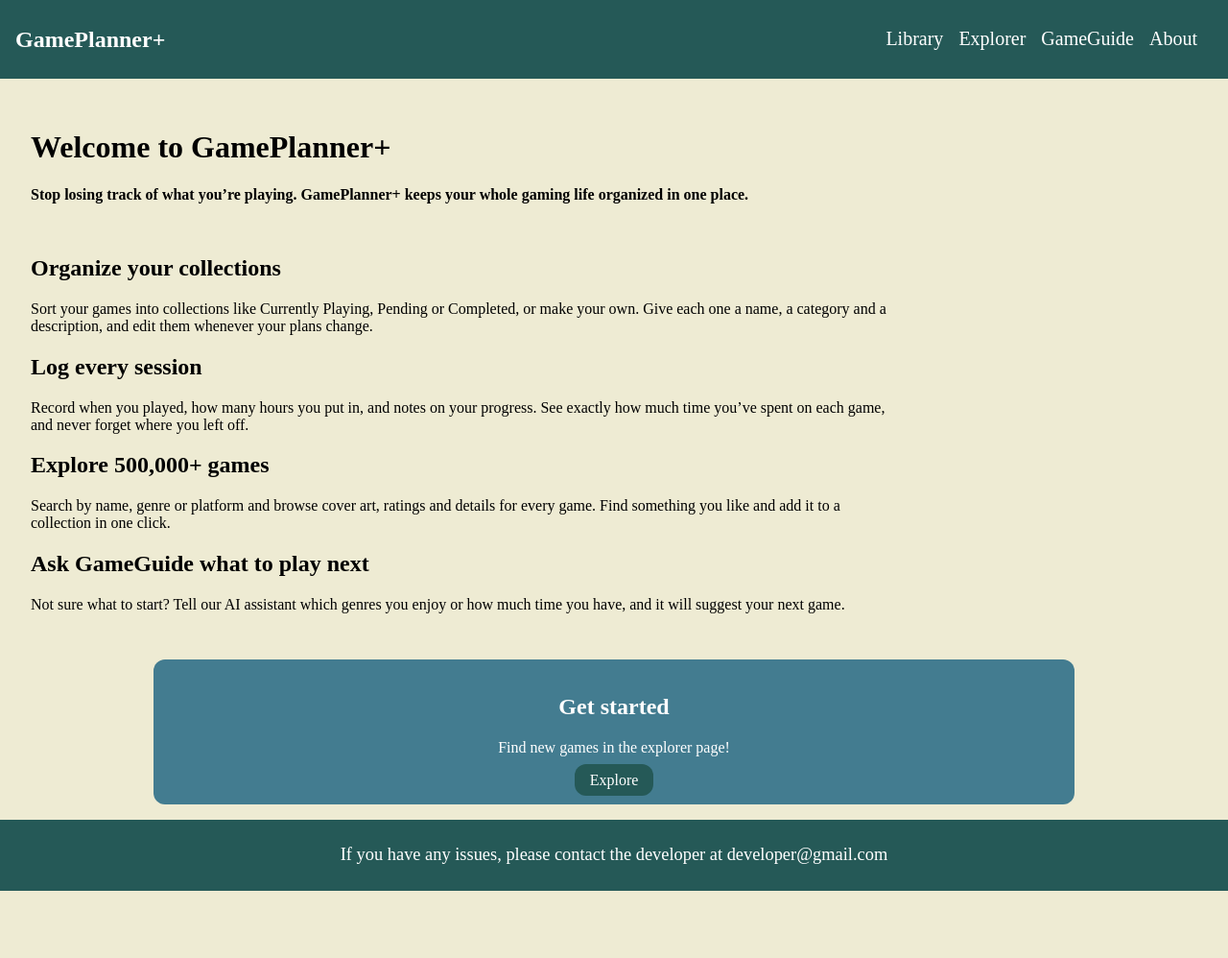
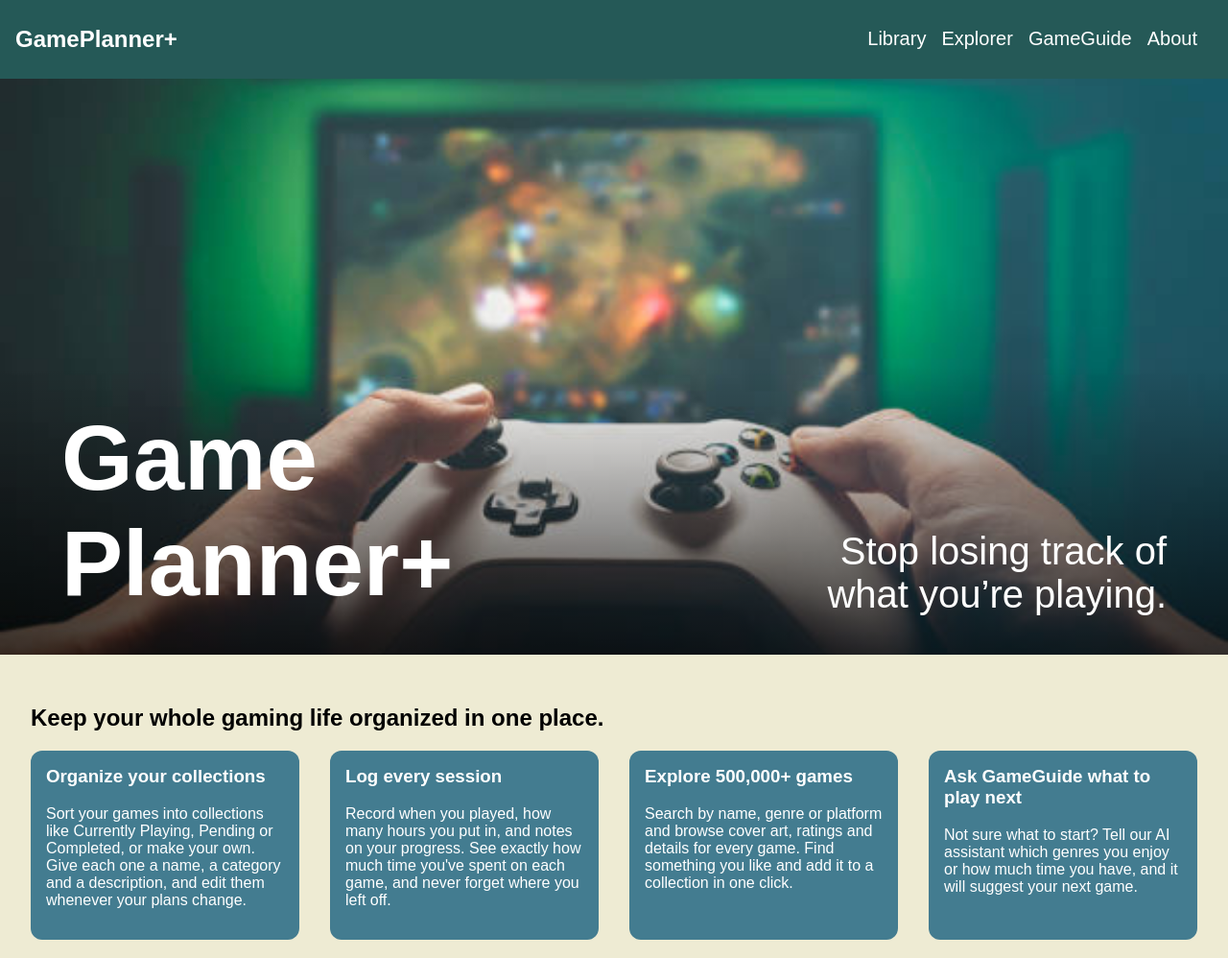
Before and after one commit to noi-leistner/GamePlanner, a plain HTML site: page index.html in a window 1280 px wide. Shown: the top 998 px of the page at 96% size. Before the commit the page ends 928 px from the top, so only its background shows below. Drawn offline with Linux system fonts and the light colour scheme.

Commit message:
cleaned up home page

```diff
--- a/css/base.css
+++ b/css/base.css
@@ -9,6 +9,14 @@
     --space-4: 1rem;
     --space-6: 1.5rem;
     --space-8: 2rem;
+    --space-12: 3rem;
     --radius: .75rem;
-    --font-family: serif;
+    --font-family: sans-serif;
+    --font-size-1: 1rem;
+    --font-size-2: 1.25rem;
+    --font-size-3: 1.5rem;
+    --font-size-4: 2rem;
+    --font-size-6: 2.5rem;
+    --font-size-8: 4rem;
+    --font-size-12: 6rem;
 }
--- a/css/home.css
+++ b/css/home.css
@@ -1,24 +1,86 @@
+body {
+    font-family: var(--font-family);
+}
+
+.image-card {
+    position: relative;
+    margin: 0;
+    overflow: hidden;
+}
+
+.image-card img {
+    display: block;
+    width: 100%;
+    height: 600px;
+    object-fit: cover;
+}
+
+.image-overlay {
+    position: absolute;
+    left: 0;
+    right: 0;
+    bottom: 0;
+    padding: var(--space-4);
+
+    display: flex;
+    justify-content: space-between;
+    align-items: flex-end;
+
+    color: var(--light-color);
+    background: linear-gradient(transparent, rgba(0, 0, 0, 0.7));
+    font-family: var(--font-family);
+}
+
+.image-overlay-title {
+    font-size: var(--font-size-12);
+    font-weight: bold;
+    max-width: 8ch;
+    margin: var(--space-6) var(--space-12);
+}
+
+.image-overlay-subtitle {
+    font-size: var(--font-size-6);
+    max-width: 16ch;
+    text-align: right;
+    margin: var(--space-6) var(--space-12);
+}
+
 .feature-description {
     padding: var(--space-4) var(--space-8);
     margin: var(--space-4) 0;
-    width: 70%;
+}
+
+.feature-grid {
+    display: flex;
+    flex-wrap: wrap;
+    gap: var(--space-8);
+}
+
+.feature-card {
+    flex: 1 1 220px;
+    background-color: var(--secondary-color);
+    padding: var(--space-4);
+    border-radius: var(--radius);
+    color: var(--light-color);
+}
+
+.feature-card h3 {
+    margin-top: 0;
 }
 
 .call-to-action {
-    background-color: var(--secondary-color);
+    background-color: var(--primary-color);
     padding: var(--space-4) var(--space-8);
     margin: var(--space-4) 0;
-    width: 70%;
-    border-radius: var(--radius);
     margin-inline: auto;
     color: var(--light-color);
     text-align: center;
 }
 
 .button {
-    background-color: var(--primary-color);
+    background-color: var(--secondary-color);
     color: var(--light-color);
     padding: var(--space-2) var(--space-4);
+    text-decoration: none;
     border-radius: var(--radius);
-    text-decoration: none;
 }
--- a/css/layout.css
+++ b/css/layout.css
@@ -1,3 +1,8 @@
+body {
+    margin: 0;
+    background-color: var(--background-color);
+}
+
 header, footer {
     background-color: var(--primary-color);
     padding-inline: var(--space-4);
@@ -14,6 +19,13 @@ footer {
     margin-top: var(--space-4);
     padding-block: 0.5rem;
     font-size: 1.15rem;
+}
+
+nav {
+    display: flex;
+    justify-content: space-between;
+    align-items: center;
+    flex-wrap: wrap;
 }
 
 nav ul {
@@ -35,18 +47,32 @@ nav a:hover {
     text-decoration: underline;
 }
 
-nav {
-    display: flex;
-    justify-content: space-between;
-    align-items: center;
-}
-
 .logo {
     font-size: 1.5rem;
     font-weight: bold;
 }
 
-body {
-    margin: 0;
-    background-color: var(--background-color);
+.menu-toggle {
+    display: none;
+    background: none;
+    border: none;
+    color: var(--light-color);
+    font-size: 2rem;
 }
+
+@media (max-width: 700px) {
+    .menu-toggle {
+        display: block;
+    }
+
+    nav ul {
+        display: none;
+        width: 100%;
+        flex-direction: column;
+        padding-top: var(--space-4);
+    }
+
+    nav ul.open {
+        display: flex;
+    }
+}
--- a/index.html
+++ b/index.html
@@ -12,7 +12,8 @@
     <header>
         <nav>
             <a href="index.html" class="logo">GamePlanner+</a>
-            <ul>
+            <button class="menu-toggle" aria-label="Open menu" aria-expanded="false" aria-controls="nav-links">☰</button>
+            <ul id="nav-links">
                 <li><a href="library.html">Library</a></li>
                 <li><a href="explorer.html">Explorer</a></li>
                 <li><a href="gameguide.html">GameGuide</a></li>
@@ -22,19 +23,37 @@
     </header>
 
     <body>
-        <div class="feature-description">
-            <h1>Welcome to GamePlanner+</h1>
-            <p><b>Stop losing track of what you’re playing. GamePlanner+ keeps your whole gaming life organized in one place.</b></p>
-            <br>
-            <h2>Organize your collections</h2>
-            <p>Sort your games into collections like Currently Playing, Pending or Completed, or make your own. Give each one a name, a category and a description, and edit them whenever your plans change.</p>
-            <h2>Log every session</h2>
-            <p>Record when you played, how many hours you put in, and notes on your progress. See exactly how much time you’ve spent on each game, and never forget where you left off.</p>
-            <h2>Explore 500,000+ games</h2>
-            <p>Search by name, genre or platform and browse cover art, ratings and details for every game. Find something you like and add it to a collection in one click.</p>
-            <h2>Ask GameGuide what to play next</h2>
-            <p>Not sure what to start? Tell our AI assistant which genres you enjoy or how much time you have, and it will suggest your next game.</p>
-        </div>
+        <figure class="image-card">
+            <img src="assets/img/controller.jpg" alt="Player gaming with a controller">
+            <figcaption class="image-overlay">
+                <span class="image-overlay-title">Game Planner+</span>
+                <span class="image-overlay-subtitle">Stop losing track of what you’re playing.</span>
+            </figcaption>
+        </figure>
+
+        <section class="feature-description">
+            <h2>Keep your whole gaming life organized in one place.</h2>
+            <div class="feature-grid">
+                <article class="feature-card">
+                    <h3>Organize your collections</h3>
+                    <p>Sort your games into collections like Currently Playing, Pending or Completed, or make your own. Give each one a name, a category and a description, and edit them whenever your plans change.</p>
+                </article>
+                <article class="feature-card">
+                    <h3>Log every session</h3>
+                    <p>Record when you played, how many hours you put in, and notes on your progress. See exactly how much time you've spent on each game, and never forget where you left off.</p>
+                </article>
+                <article class="feature-card">
+                    <h3>Explore 500,000+ games</h3>
+                    <p>Search by name, genre or platform and browse cover art, ratings and details for every game. Find something you like and add it to a collection in one click.</p>
+                </article>
+                <article class="feature-card">
+                    <h3>Ask GameGuide what to play next</h3>
+                    <p>Not sure what to start? Tell our AI assistant which genres you enjoy or how much time you have, and it will suggest your next game.</p>
+                </article>
+            </div>
+        </section>
+
+        <br>
 
         <div class="call-to-action">
             <h2>Get started</h2>
```
Also changed, not shown: assets/img/controller.jpg (added), 1 other file.
